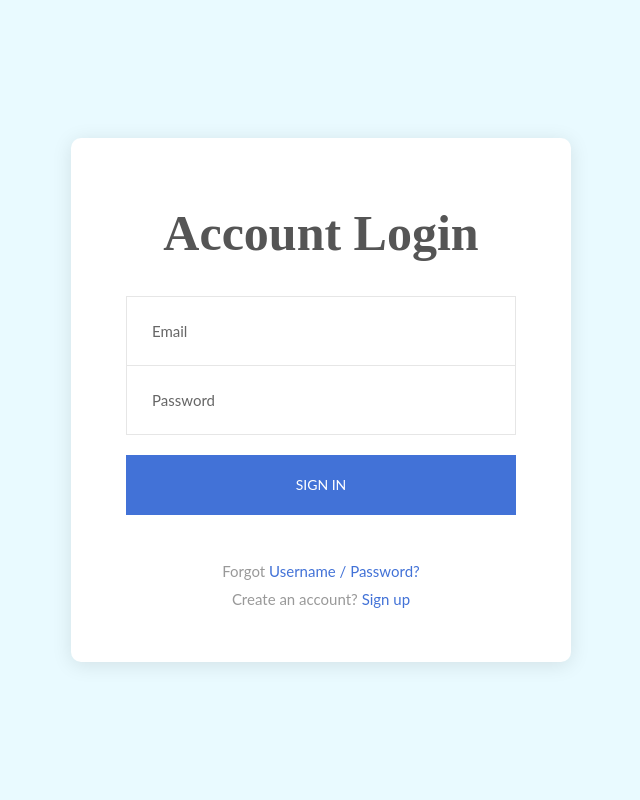
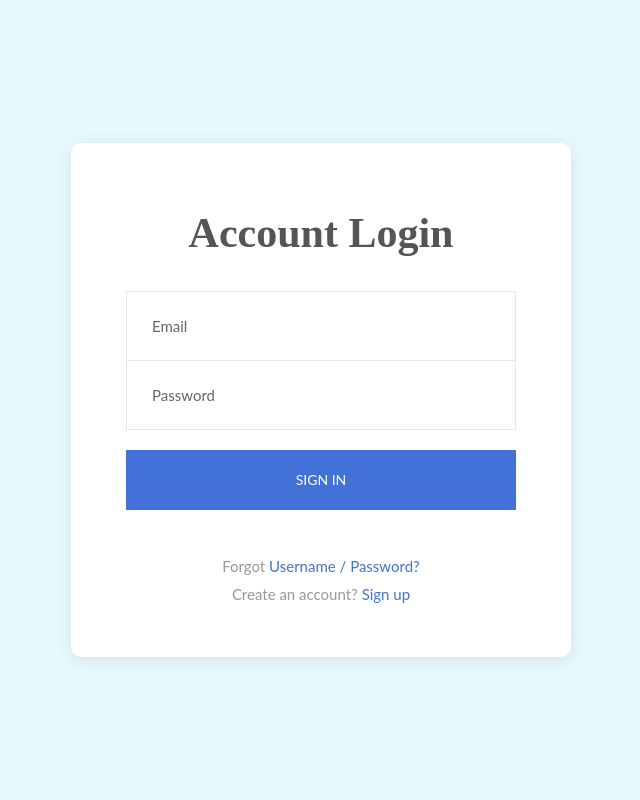
Before and after one commit to eckmo/eckmo.github.io, a PHP site: page /Login/index.html in a window 1280 px wide. Shown: the whole page, without its empty margins (319-959 px from the left). Run offline with PHP 8.4, Linux system fonts and the light colour scheme.

Commit message:
Update main.css

```diff
--- a/Login/css/main.css
+++ b/Login/css/main.css
@@ -174,7 +174,7 @@ iframe {
 .login100-form-title {
   display: block;
   font-family: 'Playfair Display', serif !important;
-  font-size: 50px;
+  font-size: 42px;
   font-weight: bold;
   color: #555555;
   line-height: 1.2;
```
